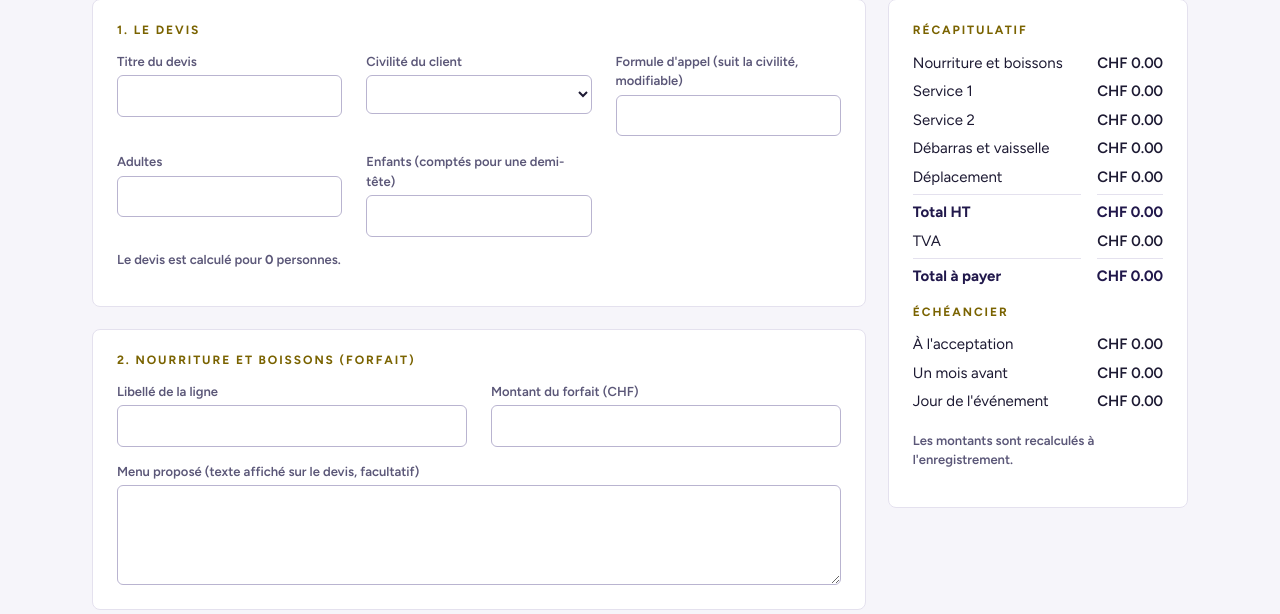
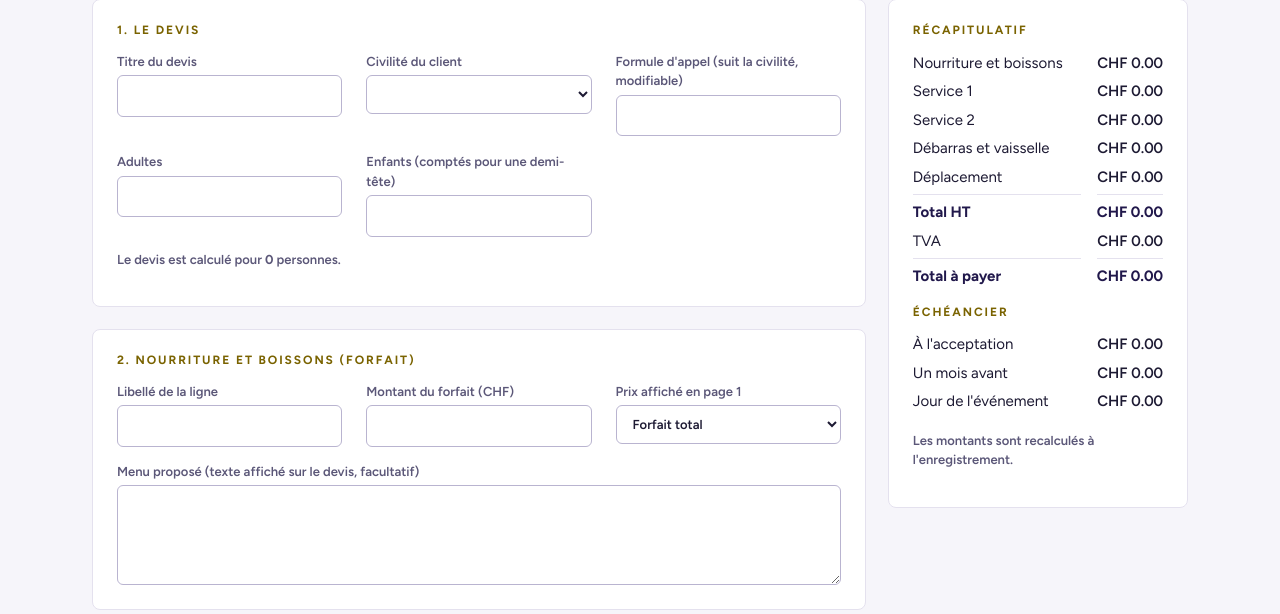
Before and after one commit to Nanssss1980/malewa-backoffice, a Flask app: template templates/devis_form.html in a window 1280 px wide. Shown: the part 156-770 px from the top of the page. Run offline with Flask 3, Linux system fonts and the light colour scheme; the template is opened without the code that fills it, so the values that code supplies are empty.

Commit message:
Add files via upload

```diff
--- a/app.py
+++ b/app.py
@@ -329,7 +329,7 @@ def valeurs_initiales(demande, reglages):  # valeurs proposées à l'ouverture d
         "debarras": "350", "km": "", "vehicules": "1", "tarif_km": nombre_texte(reglages.get("tarif_km", 1.2)),
         "tva_on": "", "taux_tva": nombre_texte(reglages.get("taux_tva", 8.1)), "validite": reglages.get("validite_jours", 14),
         "p1": nombre_texte(reglages.get("pourcentage_acompte_1", 10)), "p2": nombre_texte(reglages.get("pourcentage_acompte_2", 60)),
-        "phrase_a": "on", "phrase_b": "on", "phrase_c": "on", "cgv": "", "libre": "",
+        "phrase_a": "on", "phrase_b": "on", "phrase_c": "on", "cgv": "", "libre": "", "affichage_prix": "total",
     }  # valeurs de départ
 
 
@@ -346,6 +346,8 @@ def lire_devis(form, demande):  # transforme le formulaire en devis + lignes, av
     resultat, erreurs = calcul.calculer(form)  # calcule lignes, totaux et acomptes
     civilite = form.get("civilite", "")  # civilité du client
     if civilite not in CIVILITES:  # valeur inattendue
+        abort(400)  # requête refusée
+    if form.get("affichage_prix", "total") not in ("total", "par_personne"):  # valeur inattendue
         abort(400)  # requête refusée
     titre = texte(form, "titre")  # titre du devis
     if not titre:  # obligatoire
@@ -429,7 +431,7 @@ def donnees_pdf(devis, reglages):  # rassemble tout ce dont le PDF a besoin, dé
         "date_evt": date_fr(demande.get("date_evenement")) + (", " + horaire if horaire else " (horaire à préciser)"), "lieu_evt": demande.get("lieu") or "à préciser",
         "client_lignes": [l for l in [(CIVILITES.get(saisie.get("civilite", ""), CIVILITES[""])[1] + " " if not client.get("entreprise") and CIVILITES.get(saisie.get("civilite", ""), CIVILITES[""])[1] else "") + nom_client(client), client.get("adresse"), adresse_ville, client.get("email"), client.get("telephone")] if l],
         "salutation": devis.get("formule_appel") or "Madame, Monsieur,", "phrases": [l for l in (devis.get("introduction_texte") or "").split("\n") if l.strip()],
-        "personnes": personnes, "forfait_nourriture": nourriture, "deplacement": deplacement, "menu_lignes": [l.strip() for l in (devis.get("menu_texte") or "").splitlines() if l.strip()],
+        "personnes": personnes, "affichage_prix": saisie.get("affichage_prix", "total"), "forfait_nourriture": nourriture, "deplacement": deplacement, "menu_lignes": [l.strip() for l in (devis.get("menu_texte") or "").splitlines() if l.strip()],
         "lignes": lignes, "soumis_tva": devis["soumis_tva"], "taux_tva": "%g" % Decimal(str(devis["taux_tva"])), "total_ht": Decimal(str(devis["total_ht"])), "montant_tva": Decimal(str(devis["montant_tva"])), "total": Decimal(str(devis["total_ttc"])),
         "validite": devis["validite_jours"], "a1": ec["a1"], "a2": ec["a2"], "a3": ec["a3"], "p1": ec["p1"], "p2": ec["p2"], "p3": ec["p3"], "p1_txt": "%g" % ec["p1"], "p2_txt": "%g" % ec["p2"], "p3_txt": "%g" % ec["p3"],
         "tarif_h": nombre_texte(saisie.get("tarif_h") or reglages.get("tarif_horaire", 35)), "tarif_hn": nombre_texte(saisie.get("tarif_hn") or reglages.get("tarif_horaire_nuit", 42)),
--- a/templates/devis_form.html
+++ b/templates/devis_form.html
@@ -41,6 +41,12 @@
       <div class="grille">
         <label>Libellé de la ligne<input name="forfait_libelle" value="{{ valeurs.get('forfait_libelle', '') }}"></label>
         <label>Montant du forfait (CHF)<input name="forfait_nourriture" inputmode="decimal" value="{{ valeurs.get('forfait_nourriture', '') }}"></label>
+        <label>Prix affiché en page 1
+          <select name="affichage_prix">
+            <option value="total" {{ 'selected' if valeurs.get('affichage_prix', 'total') == 'total' }}>Forfait total</option>
+            <option value="par_personne" {{ 'selected' if valeurs.get('affichage_prix') == 'par_personne' }}>Prix par personne</option>
+          </select>
+        </label>
       </div>
       <p></p>
       <label>Menu proposé (texte affiché sur le devis, facultatif)<textarea name="menu_texte" rows="4">{{ valeurs.get('menu_texte', '') }}</textarea></label>
```
Also changed, not shown: pdf_devis.py (+10 -3 lines).
